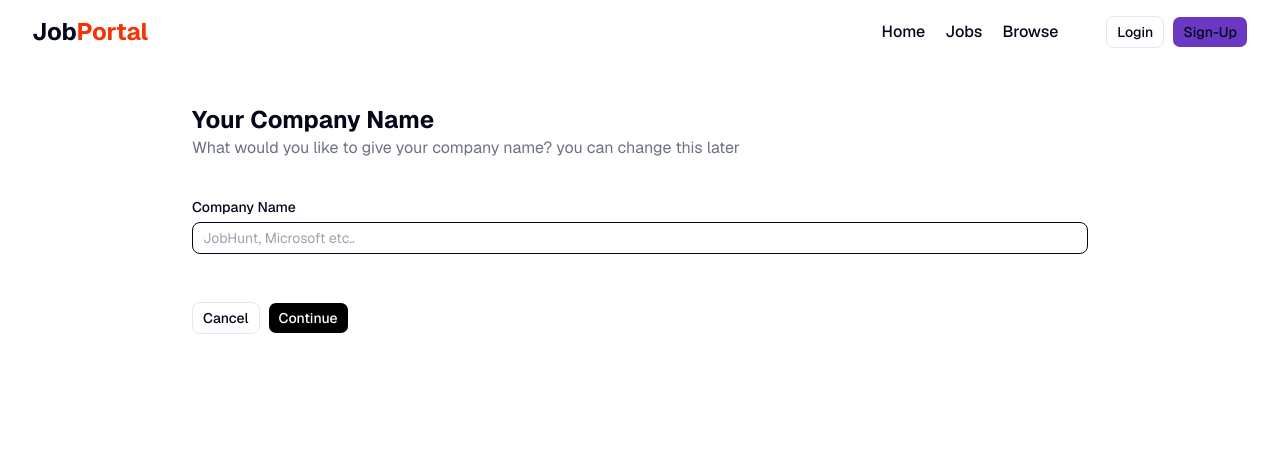
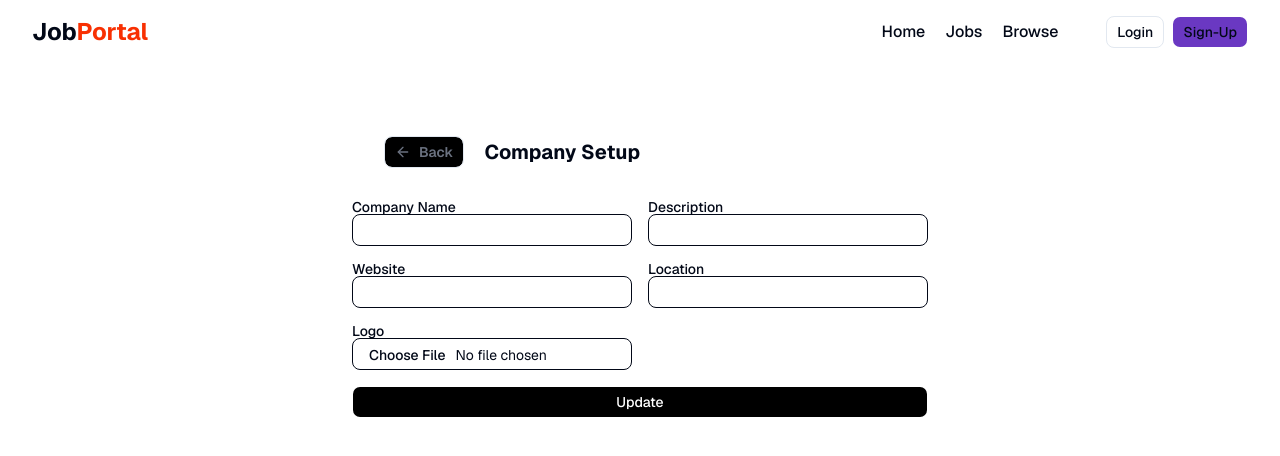
Before and after one commit to amanverma523590/Job-portal, a React app in the folder frontend/: page /admin/companies/1 in a window 1280 px wide. Shown: the top 456 px of the page. Built offline with nearby package versions, Linux system fonts and the light colour scheme; the HTML template or start-up script is replaced by a standard one.

Commit message:
company admin  page update

```diff
--- a/frontend/src/App.jsx
+++ b/frontend/src/App.jsx
@@ -8,6 +8,7 @@ import Profile from "./components/Profile";
 import JobDiscription from "./components/JobDiscription";
 import Companies from "./components/admin/Companies";
 import CompanyCreate from "./components/admin/CompanyCreate";
+import CompanySetup from "./components/admin/CompanySetup";
 
 
 const appRouter = createBrowserRouter([
@@ -51,7 +52,7 @@ const appRouter = createBrowserRouter([
   },
   {
     path:"/admin/companies/:id",
-    element:<CompanyCreate/>
+    element:<CompanySetup/>
   }
 
 ]);
--- a/frontend/src/components/admin/CompanyCreate.jsx
+++ b/frontend/src/components/admin/CompanyCreate.jsx
@@ -7,14 +7,22 @@ import { useNavigate } from 'react-router-dom'
 import { COMPANY_API_END_POINT } from '../../utils/constant'
 import { useDispatch } from 'react-redux'
 import { setSingleCompany } from '../../Redux/companySlice'
+import axios from 'axios'
+import { toast } from 'sonner'
 
 const CompanyCreate = () => {
     const navigate = useNavigate();
-    const [companyName,setCompanyName] = useState();
+    const [companyName,setCompanyName] = useState('');
     const dispatch = useDispatch();
 
     const registerNewCompany = async ()=>{
         try {
+             console.log("companyName before API call:", companyName); // 👈 ADD HERE
+
+        if (!companyName.trim()) {
+            toast.error("Company name is required");
+            return;
+        }
             const res = await axios.post(`${COMPANY_API_END_POINT}/register`,{companyName},{
                 headers:{
                     'Content-Type':'application/json'
@@ -25,7 +33,7 @@ const CompanyCreate = () => {
                 dispatch(setSingleCompany(res.data.company));
                 toast.success(res.data.message)
                 const  companyId = res?.data?.company?._id;
-                navigate(`admin/companies/${companyId}`)
+                navigate(`/admin/companies/${companyId}`)
             }
         } catch (error) {
             console.log(error)
@@ -43,7 +51,7 @@ const CompanyCreate = () => {
 
         <Label>Company Name</Label>
         <Input
-            input="text"
+            type="text"
             className='my-2'
             placeholder="JobHunt, Microsoft etc.."
             onChange={(e)=>setCompanyName(e.target.value)}
--- /dev/null
+++ b/frontend/src/components/admin/CompanySetup.jsx
@@ -0,0 +1,157 @@
+import React, { useEffect, useState } from "react";
+import Navbar from "../shared/Navbar";
+import { Button } from "../ui/button";
+import { ArrowLeft } from "lucide-react";
+import { Label } from "../ui/label";
+import { Input } from "../ui/input";
+import axios from "axios";
+import { COMPANY_API_END_POINT } from "../../utils/constant";
+import { useNavigate, useParams } from "react-router-dom";
+import { toast } from "sonner";
+import { Loader2 } from "lucide-react";
+
+const CompanySetup = () => {
+  const [input, setInput] = useState({
+    name: "",
+    description: "",
+    website: "",
+    location: "",
+    file: null,
+  });
+
+  const [loading, setLoading] = useState(false);
+  const params = useParams();
+  const navigate = useNavigate();
+
+  const changeEventHandler = (e) => {
+    setInput({ ...input, [e.target.name]: e.target.value });
+  };
+
+  const changeFileHandler = (e) => {
+    const file = e.target.files?.[0];
+    setInput({ ...input, file });
+  };
+  const submitHandler = async (e) => {
+    e.preventDefault();
+    const formData = new FormData();
+    formData.append("name", input.name);
+    formData.append("description", input.description);
+    formData.append("website", input.website);
+    formData.append("location", input.location);
+
+    if (input.file) {
+      formData.append("file", input.file);
+    }
+    try {
+      setLoading(true);
+      const res = await axios.put(
+        `${COMPANY_API_END_POINT}/update/${params.id}`,
+        formData,
+        {
+          headers: {
+            "Content-Type": "multipart/form-data",
+          },
+          withCredentials: true,
+        },
+      );
+      if (res.data.success) {
+        toast.success(res.data.message);
+        navigate("/admin/companies");
+      }
+    } catch (error) {
+      console.log(error);
+      toast.error(error.response.data.message);
+    } finally {
+      setLoading(false);
+    }
+  };
+
+  useEffect(() => {
+    setInput({
+      name: "",
+      description: "",
+      website: "",
+      location: "",
+      file: null,
+    });
+  }, []);
+
+  return (
+    <div>
+      <Navbar />
+      <div className="max-w-xl mx-auto my-10">
+        <form onSubmit={submitHandler}>
+          <div className="flex items-center gap-5 p-8">
+            <Button
+              className="flex items-center gap-2 text-gray-500 font-semibold bg-black "
+              variant="outline"
+              onClick={() => navigate("/admin/companies")}
+            >
+              <ArrowLeft />
+              <span>Back</span>
+            </Button>
+            <h1 className="font-bold text-xl">Company Setup</h1>
+          </div>
+          <div className="grid grid-cols-2 gap-4">
+            <div>
+              <Label>Company Name</Label>
+              <Input
+                type="text"
+                name="name"
+                value={input.name}
+                onChange={changeEventHandler}
+              />
+            </div>
+            <div>
+              <Label>Description</Label>
+              <Input
+                type="text"
+                name="description"
+                value={input.description}
+                onChange={changeEventHandler}
+              />
+            </div>
+            <div>
+              <Label>Website</Label>
+              <Input
+                type="text"
+                name="website"
+                value={input.website}
+                onChange={changeEventHandler}
+              />
+            </div>
+            <div>
+              <Label>Location</Label>
+              <Input
+                type="text"
+                name="location"
+                value={input.location}
+                onChange={changeEventHandler}
+              />
+            </div>
+            <div>
+              <Label>Logo</Label>
+              <Input
+                type="file"
+                accept="image/*"
+                onChange={changeFileHandler}
+              />
+            </div>
+          </div>
+          {loading ? (
+            <Button className="w-full my-4">
+              {" "}
+              <Loader2 className="mr-2 h-4 w-4 animate-spin" /> Please wait{" "}
+            </Button>
+          ) : (
+            <Button className="w-full my-4 bg-black text-white" type="submit">
+              Update
+            </Button>
+          )}
+        </form>
+      </div>
+    </div>
+  );
+};
+
+export default CompanySetup;
```
Also changed, not shown: 2 other files (tests, documents, lock files or other folders).
